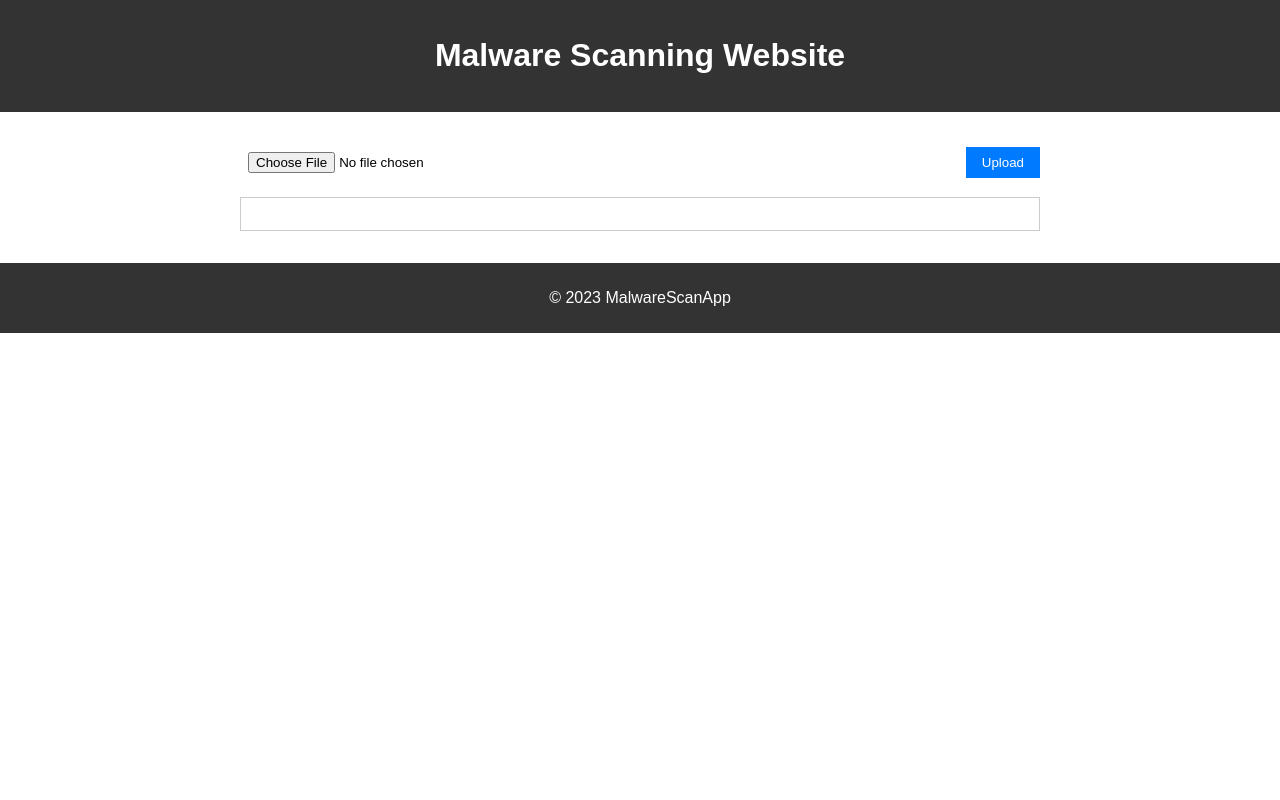
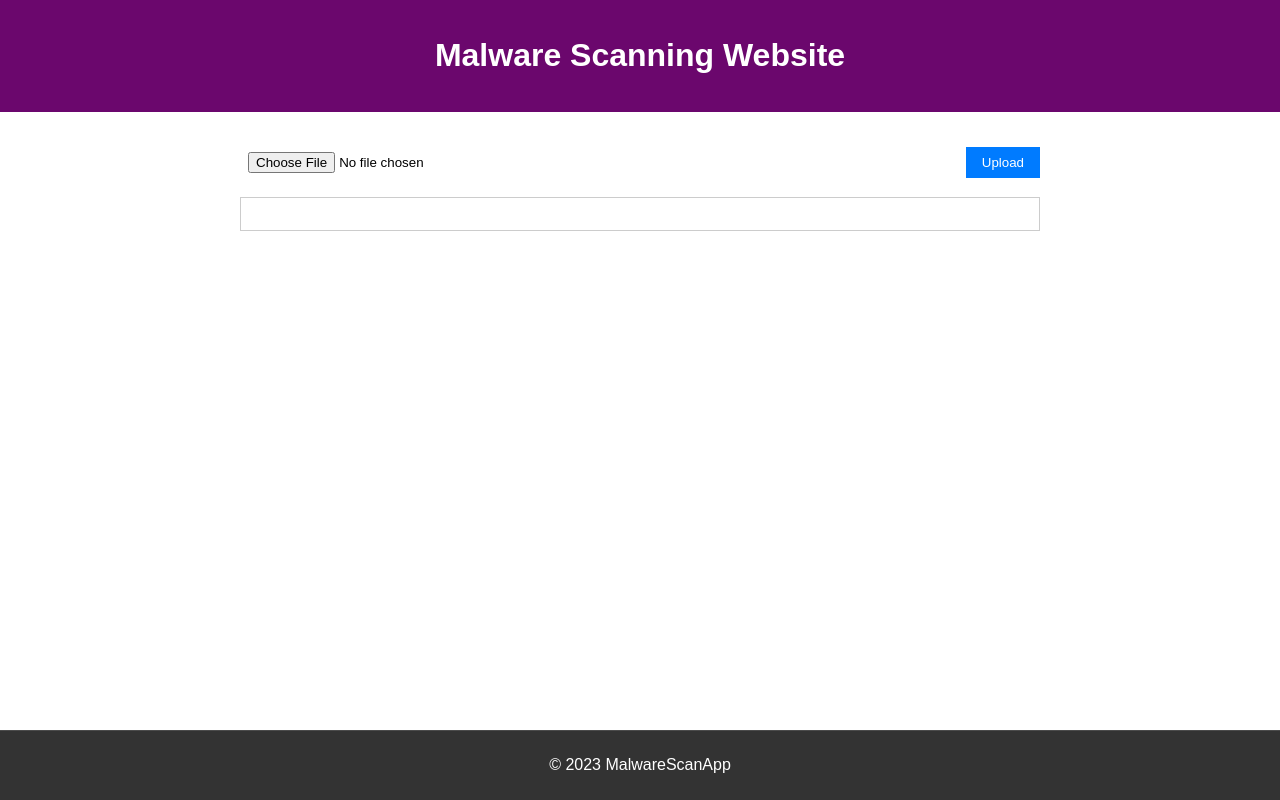
Before and after one commit to Ethxmnhz/Safescan, a plain HTML site: page index.html in a window 1280 px wide. Drawn offline with Linux system fonts and the light colour scheme.

Commit message:
Update styles.css

```diff
--- a/styles.css
+++ b/styles.css
@@ -1,12 +1,13 @@
-/* Add your styling here */
 body {
     font-family: Arial, sans-serif;
+    position: relative;
+    min-height: 100vh;
     margin: 0;
-    padding: 0;
+    padding: 50;
 }
 
 header {
-    background-color: #333;
+    background-color: #6b076d;
     color: #fff;
     text-align: center;
     padding: 1rem 0;
@@ -42,13 +43,22 @@ button {
     border: 1px solid #ccc;
 }
 
-/* footer {
-    text-align: center;
+/* footer { */
+    /* text-align: center;
     padding: 1rem 0;
     background-color: #333;
-    color: #fff;
-}
- */
+    color: #fff; */
+    /* background:#333;
+    font-size: 18px;
+    padding: 15px;
+    text-align: center;
+    position:absolute;
+    right: 0;
+    left:0; */
+    /* bottom: 0; */
+    /* color: #fff; */
+/* } */
+
 .sticky-footer{
     position:sticky ;
     top: 100%;
```
